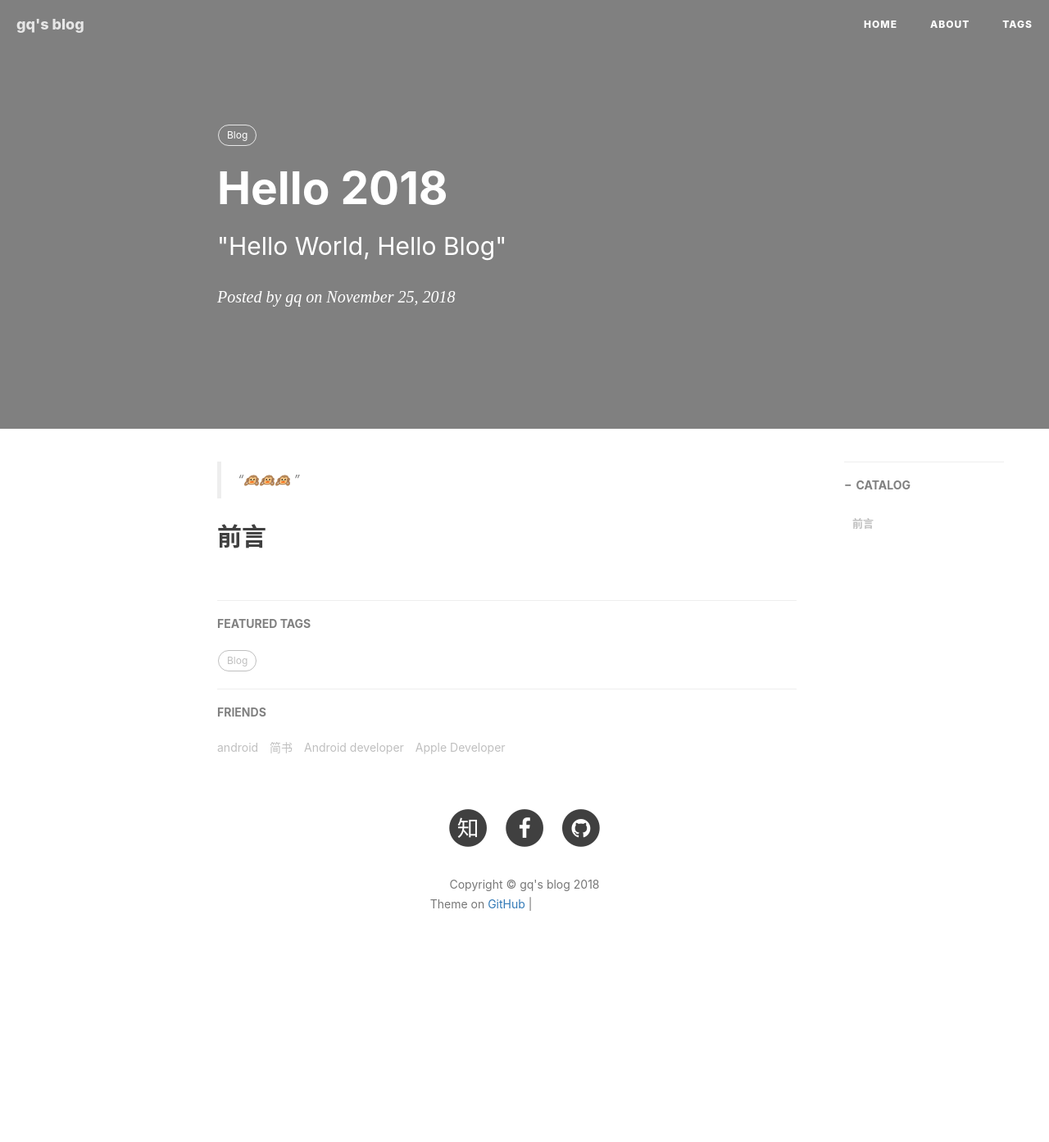
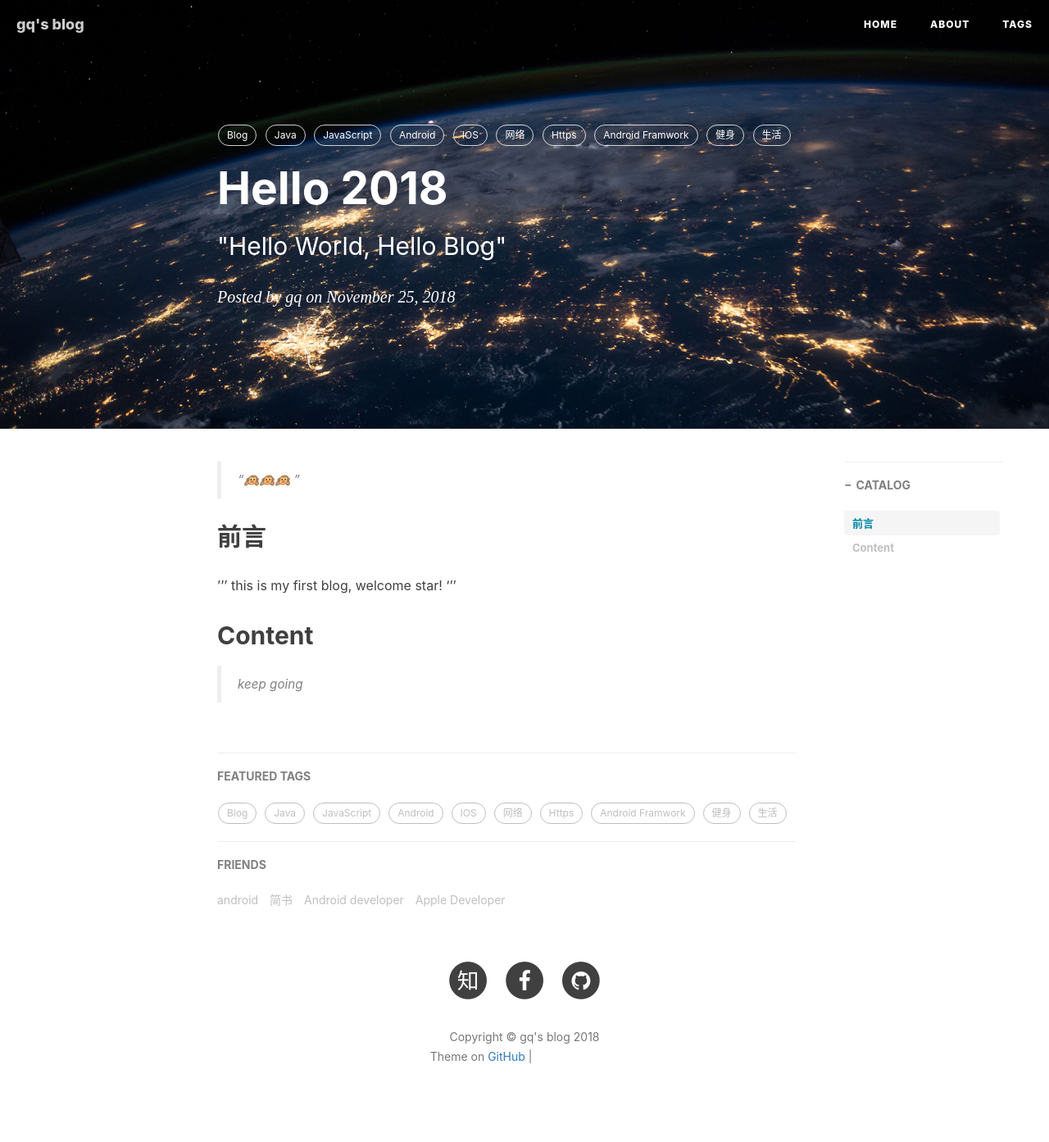
Before and after one commit to MR-GuoQing/blog, a Jekyll site: the page built from _posts/2018-11-25-Hello-2018.md, in a window 1280 px wide. Shown: the whole page at 82% size. Built offline with Jekyll 4.4.1, drawn with Linux system fonts in a browser that asks for light colours; nearby versions of some CDN libraries; comment, search, counter and statistics services are not loaded; before the commit the page ends 1207 px from its top, so only the background shows below that; grey boxes are pictures that could not be loaded.

Commit message:
Update 2018-11-25-Hello-2018.md

```diff
--- a/_posts/2018-11-25-Hello-2018.md
+++ b/_posts/2018-11-25-Hello-2018.md
@@ -4,13 +4,28 @@ title:      Hello 2018
 subtitle:    "\"Hello World, Hello Blog\""
 date:       2018-11-25
 author:     gq
-header-img: img/_post/05.jpg
+header-img: img/posts/06.jpg
 catalog: true
 tags:
     - Blog
+    - Java
+    - JavaScript
+    - Android
+    - IOS
+    - 网络
+    - Https
+    - Android Framwork
+    - 健身
+    - 生活
+    -
 ---
 
 > “🙉🙉🙉 ”
 
 
 ## 前言
+'''
+ this is my first blog, welcome star!
+'''
+## Content
+>keep going
```
